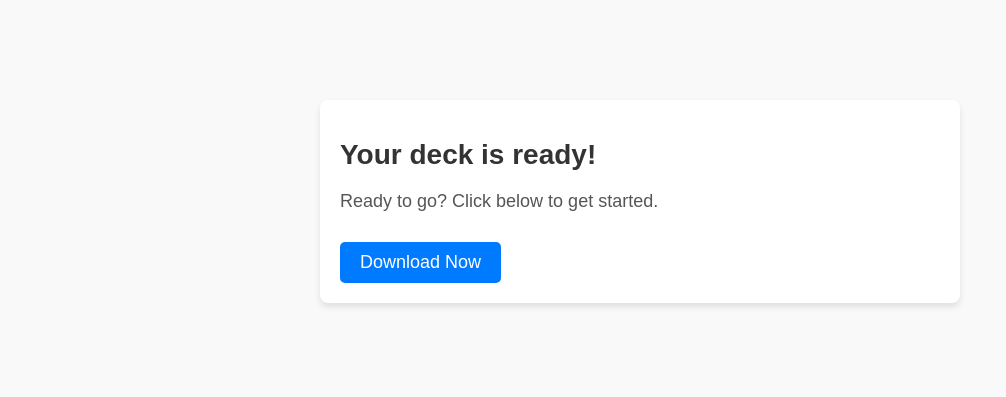
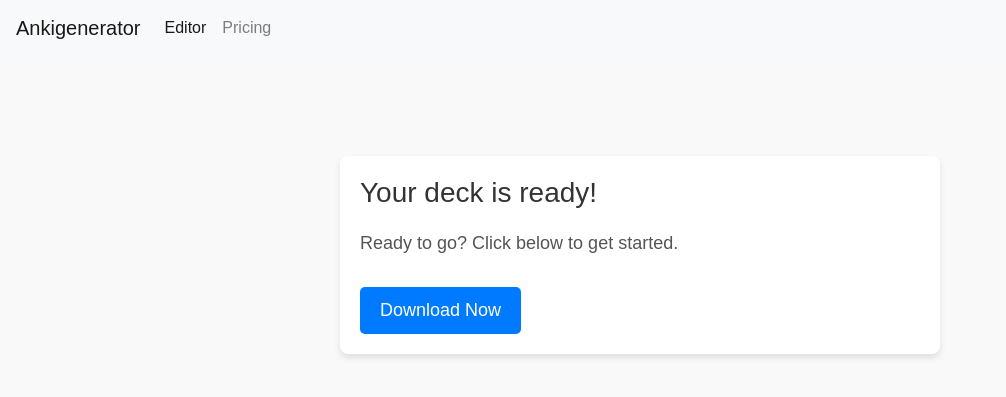
Before and after one commit to krishnanunnir/ankigenerator.app, a Flask app: template templates/submitted_data.html in a window 1280 px wide. Shown: the top 397 px of the page, without its empty margins (0-1006 px from the left). Run offline with Flask 3, Linux system fonts and the light colour scheme; the template is opened without the code that fills it, so the values that code supplies are empty; some libraries are stand-ins or nearby versions.

Commit message:
some overall changes

```diff
--- a/templates/home.html
+++ b/templates/home.html
@@ -39,7 +39,7 @@
 <body>
     <!-- Navbar -->
     <nav class="navbar navbar-expand-lg navbar-light bg-light">
-        <a class="navbar-brand" href="#">Ankigenerator</a>
+        <a class="navbar-brand" href="/">Ankigenerator</a>
         <button class="navbar-toggler" type="button" data-toggle="collapse" data-target="#navbarSupportedContent"
             aria-controls="navbarSupportedContent" aria-expanded="false" aria-label="Toggle navigation">
             <span class="navbar-toggler-icon"></span>
@@ -47,9 +47,6 @@
 
         <div class="collapse navbar-collapse" id="navbarSupportedContent">
             <ul class="navbar-nav mr-auto">
-                <li class="nav-item active">
-                    <a class="nav-link" href="/">Home</a>
-                </li>
                 <li class="nav-item">
                     <a class="nav-link" href="/editor">Editor</a>
                 </li>
--- a/templates/submitted_data.html
+++ b/templates/submitted_data.html
@@ -5,6 +5,7 @@
     <meta charset="UTF-8">
     <meta name="viewport" content="width=device-width, initial-scale=1.0">
     <title>Download Page | Ankigenerator</title>
+    <link rel="stylesheet" href="https://stackpath.bootstrapcdn.com/bootstrap/4.5.2/css/bootstrap.min.css">
     <style>
         body {
             font-family: Arial, sans-serif;
@@ -53,11 +54,31 @@
 </head>
 
 <body>
+    <!-- Navbar -->
+    <nav class="navbar navbar-expand-lg navbar-light bg-light">
+        <a class="navbar-brand" href="/">Ankigenerator</a>
+        <button class="navbar-toggler" type="button" data-toggle="collapse" data-target="#navbarSupportedContent"
+            aria-controls="navbarSupportedContent" aria-expanded="false" aria-label="Toggle navigation">
+            <span class="navbar-toggler-icon"></span>
+        </button>
+
+        <div class="collapse navbar-collapse" id="navbarSupportedContent">
+            <ul class="navbar-nav mr-auto">
+
+                <li class="nav-item active">
+                    <a class="nav-link" href="/editor">Editor</a>
+                </li>
+                <li class="nav-item">
+                    <a class="nav-link" href="/pricing">Pricing</a>
+                </li>
+            </ul>
+        </div>
+    </nav>
+
     <div class="container">
         <h1>Your deck is ready!</h1>
         <p>Ready to go? Click below to get started.</p>
         <a href="{{ url }}" class="download-link">Download Now</a>
-
     </div>
 </body>
 
```
Also changed, not shown: templates/index.html (+24 -0 lines), templates/pricing_card.html (+3 -6 lines), templates/template.html (+4 -6 lines), static/favicon/favicon.ico, static/icon.png.
